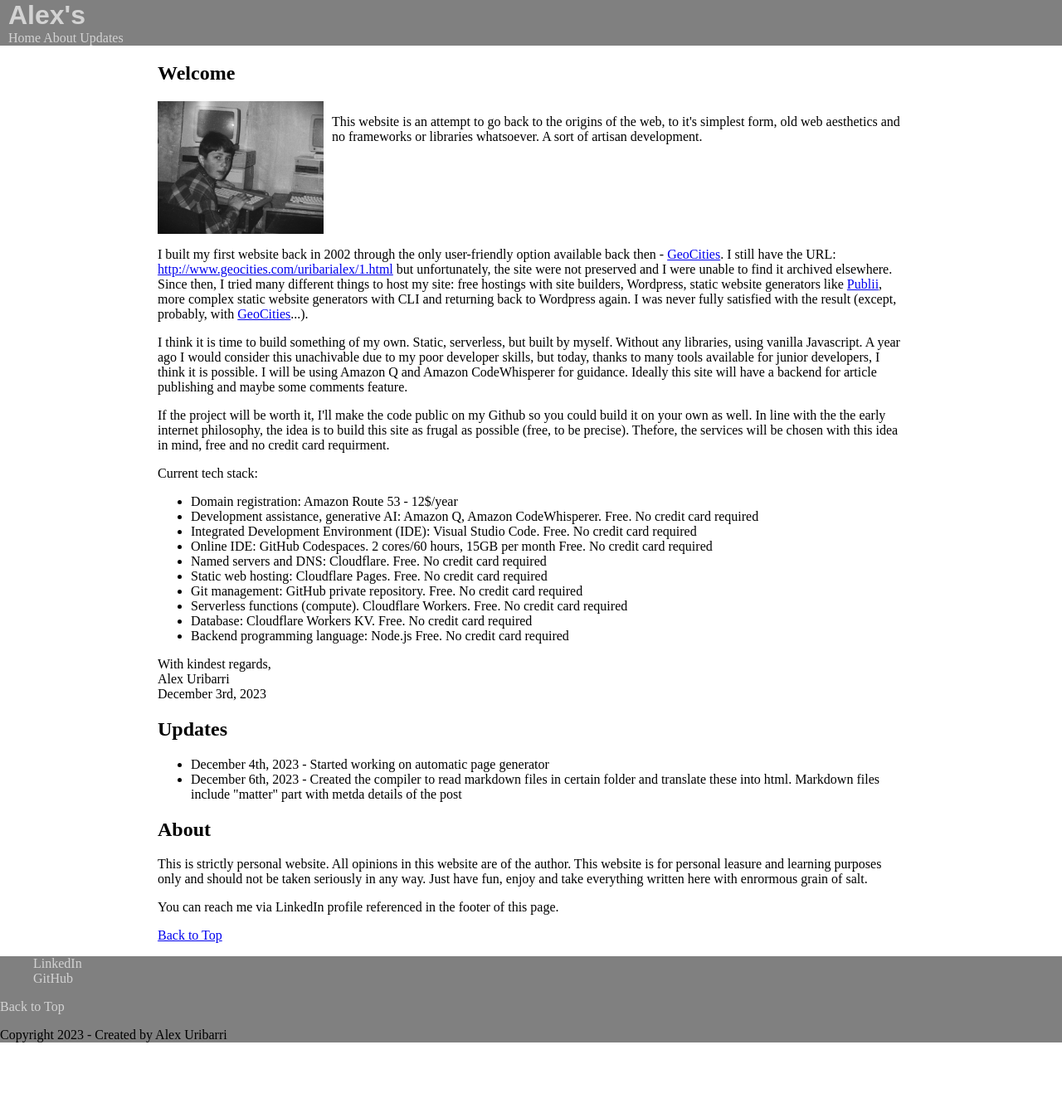
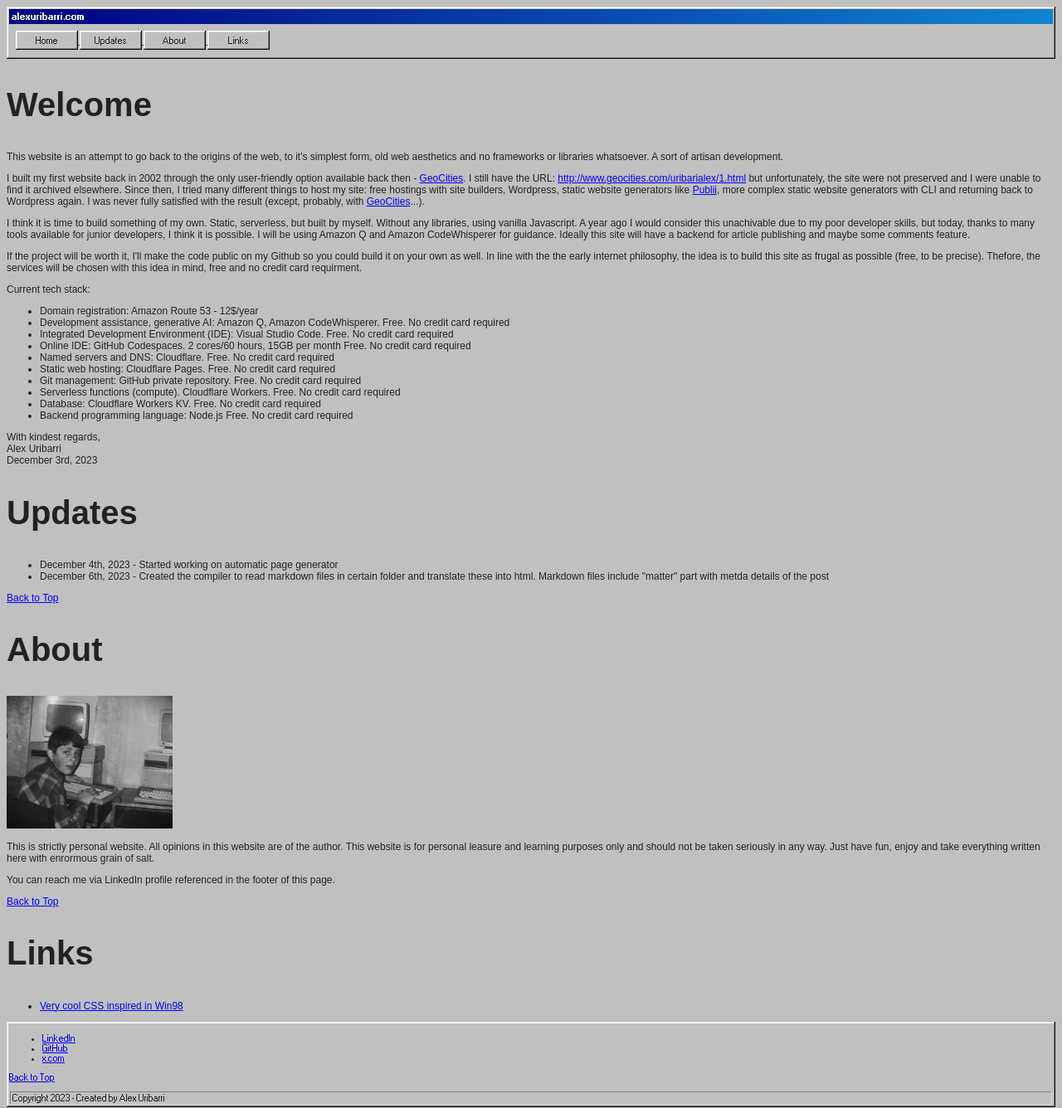
Before and after one commit to alexuribarri/alexuribarri, a website with bundled scripts: page pages/src/index.html in a window 1280 px wide. Shown: the whole page at 83% size. Before the commit the page ends 1273 px from the top, so only its background shows below. Built offline with nearby package versions, Linux system fonts and the light colour scheme.

Commit message:
changes style and added links

```diff
--- a/pages/src/comps/footer.js
+++ b/pages/src/comps/footer.js
@@ -1,6 +1,7 @@
 export function footer() {
   // Select the footer element
   const footer = document.querySelector("footer");
+  footer.className = "window";
 
   const socialLinks = document.createElement("ul");
 
@@ -8,6 +9,8 @@ export function footer() {
   socialLinks.innerHTML = `
     <li><a href="https://www.linkedin.com/in/uribarri/" target="_blank">LinkedIn</a></li>
     <li><a href="https://github.com/alexuribarri" target="_blank">GitHub</a></li>
+    <li><a href="https://x.com/alexuribarri" target="_blank">x.com</a></li>
+
   `;
 
   // Create back to top link
@@ -15,12 +18,17 @@ export function footer() {
   backToTop.innerHTML = '<a href="#top">Back to Top</a>';
 
   // Create author
+  const authorBar = document.createElement("div");
+
+  authorBar.className = "status-bar";
   const author = document.createElement("p");
+  author.className = "status-bar-field";
   author.textContent = "Copyright 2023 - Created by Alex Uribarri";
+  authorBar.appendChild(author);
 
   // Append elements to footer
   footer.appendChild(socialLinks);
   footer.appendChild(backToTop);
 
-  footer.appendChild(author);
+  footer.appendChild(authorBar);
 }
--- a/pages/src/comps/header.js
+++ b/pages/src/comps/header.js
@@ -5,28 +5,45 @@ export function header() {
   //creating navigation elements
   // Select header and h1
   const header = document.querySelector("header");
+  header.className = "window";
+
   //const h1 = header.querySelector("h1");
 
   const headerWrapper = document.createElement("div");
-  headerWrapper.className = "header-wrapper";
+  headerWrapper.className = "title-bar";
 
   const logo = document.createElement("div");
-  logo.className = "logo";
-  logo.innerHTML = `<p>Alex's</p>`;
+  logo.className = "title-bar-text";
+  logo.innerHTML = `alexuribarri.com`;
 
   header.insertAdjacentElement("afterbegin", headerWrapper);
   headerWrapper.insertAdjacentElement("afterbegin", logo);
 
   // Create nav
+  const navWrapper = document.createElement("div");
+  navWrapper.className = "window-body";
   const nav = document.createElement("nav");
 
   // Add links to nav
   nav.innerHTML = `
-  <a href="/">Home</a>
-  <a href="./#about">About</a>
-  <a href="./#updates">Updates<a>
+  <a href="./">
+  <button>Home</button>
+  </a>
+
+  <a href="./#updates">
+  <button>Updates</button>
+  </a>
+
+  <a href="./#about">
+  <button>About</button>
+  </a>
+
+  <a href="./#links">
+  <button>Links</button>
+  </a>
 `;
 
   // Insert nav after h1
-  logo.insertAdjacentElement("afterend", nav);
+  headerWrapper.insertAdjacentElement("afterend", navWrapper);
+  navWrapper.insertAdjacentElement("afterbegin", nav);
 }
--- a/pages/src/comps/main.js
+++ b/pages/src/comps/main.js
@@ -2,12 +2,7 @@ export function main() {
   const mainHtml = document.querySelector("main");
   mainHtml.innerHTML = `      <h2>Welcome</h2>
   <div id="first-parag">
-    <img
-      src="./static/img/oldpc.jpg"
-      width="200px"
-      height="160px"
-      alt="a boy with a PC"
-    />
+
     <p>
       This website is an attempt to go back to the origins of the web, to
       it's simplest form, old web aesthetics and no frameworks or libraries
@@ -107,8 +102,15 @@ export function main() {
       the post
     </li>
   </ul>
+  <a href="#top">Back to Top</a>
 
   <h2 id="about">About</h2>
+  <img
+  src="./static/img/oldpc.jpg"
+  width="200px"
+  height="160px"
+  alt="a boy with a PC"
+/>
   <p>
     This is strictly personal website. All opinions in this website are of
     the author. This website is for personal leasure and learning purposes
@@ -120,5 +122,20 @@ export function main() {
     You can reach me via LinkedIn profile referenced in the footer of this
     page.
   </p>
-  <a href="#top">Back to Top</a>`;
+  <a href="#top">Back to Top</a>
+
+  <h2 id="links">Links</h2>
+
+  <ul>
+  <li> <a
+  href="https://github.com/jdan/98.css"
+  target="_blank"
+  rel="noopener noreferrer"
+  >Very cool CSS inspired in Win98</a
+>
+
+  </li>
+  </ul>
+
+  `;
 }
--- a/pages/src/index.html
+++ b/pages/src/index.html
@@ -4,11 +4,11 @@
     <meta charset="UTF-8" />
     <meta name="viewport" content="width=device-width,  maximum-scale=1" />
 
-    <link rel="stylesheet" href="style.css" />
+    <link rel="stylesheet" href="https://unpkg.com/98.css" />
 
     <title>Alex's Uribarri personal website</title>
   </head>
-  <body>
+  <body style="background-color: silver">
     <header></header>
 
     <main></main>
```
Also changed, not shown: pages/src/comps/head.js (+0 -11 lines).
